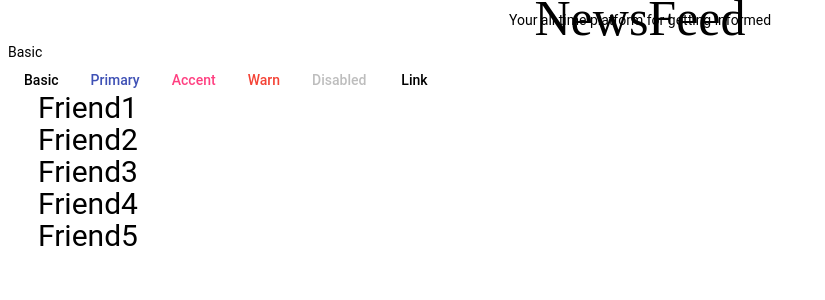
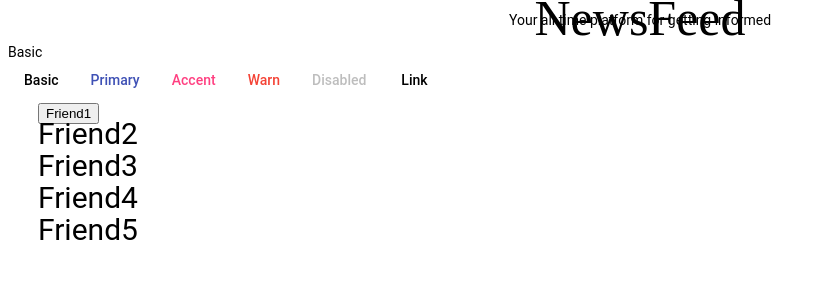
Before and after one commit to paulmunyao/newsfeed, an Angular app: page / in a window 1280 px wide. Shown: the top 300 px of the page, without its empty margins (0-825 px from the left). Built offline with nearby package versions, Linux system fonts and the light colour scheme; a web font is replaced by a local one.

Commit message:
add button on click

```diff
--- a/src/app/user/user.component.html
+++ b/src/app/user/user.component.html
@@ -1,5 +1,5 @@
 <div class="user">
-  <p>Friend1</p>
+  <button>Friend1</button>
   <p>Friend2</p>
   <p>Friend3</p>
   <p>Friend4</p>
```
